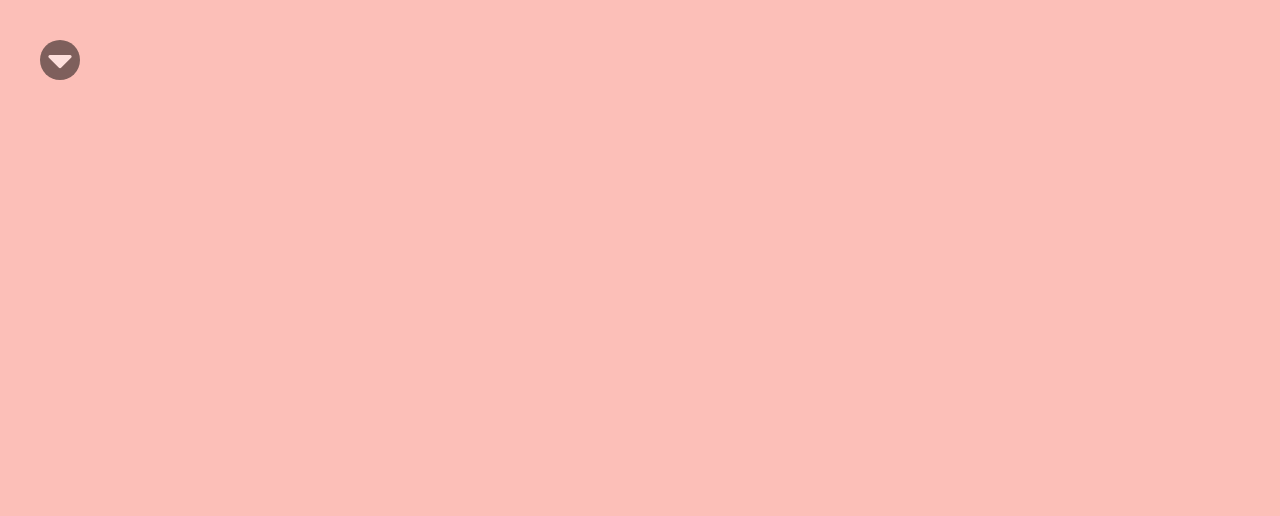
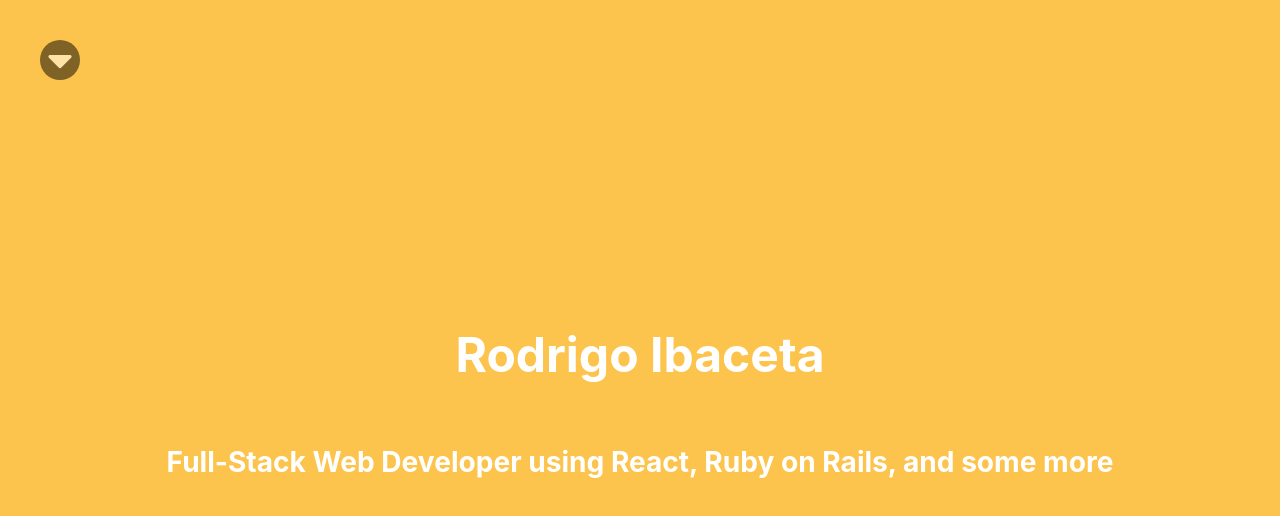
Before and after one commit to RokoVarano/portfolio-modern, a Next.js app: page / in a window 1280 px wide. Shown: the top 516 px of the page. Built offline with nearby package versions, Linux system fonts and the light colour scheme.

Commit message:
basic positioning

```diff
--- /dev/null
+++ b/components/AboutMe.tsx
@@ -0,0 +1,15 @@
+import React from 'react'
+import cssClass from './aboutme.module.scss';
+
+type Props = {}
+
+const AboutMe = (props: Props) => {
+  return (
+    <div className={cssClass.aboutme}>
+        <h1>Rodrigo Ibaceta</h1>
+        <h3>Full-Stack Web Developer using React, Ruby on Rails, and some more</h3>
+    </div>
+  )
+}
+
+export default AboutMe
--- /dev/null
+++ b/components/aboutme.module.scss
@@ -0,0 +1,13 @@
+@import '../styles/variables.scss';
+
+.aboutme {
+    width: 100%;
+    height: 100%;
+
+    display: flex;
+    flex-direction: column;
+    justify-content: center;
+    align-items: center;
+
+    margin: 0 5vh;
+}
--- a/components/section.module.scss
+++ b/components/section.module.scss
@@ -1,6 +1,9 @@
+@import '../styles/variables.scss';
+
 .section {
     position: relative;
     display: flex;
+    color: $font-item-color1;
     height: 100vh;
     width: 100vw;
 }
--- a/pages/index.tsx
+++ b/pages/index.tsx
@@ -1,4 +1,5 @@
 import type { NextPage } from 'next'
+import AboutMe from '../components/AboutMe'
 import BlurryBG from '../components/BlurryBG'
 import PhoneMenu from '../components/PhoneMenu'
 import PhoneMenuButton from '../components/PhoneMenuButton'
@@ -7,7 +8,8 @@
 const Home: NextPage = () => {
   const colors = {
     salmon: 'rgba(250, 128, 114, 0.5)',
-    teal: 'rgba(0, 128, 128, 0.5)'
+    teal: 'rgba(0, 128, 128, 0.5)',
+    orange: 'rgb(252, 196, 76)'
   }
 
   return (
@@ -16,11 +18,11 @@
       <BlurryBG/>
       <PhoneMenu/>
       <div className="indexcontainer">
-        <Section id="aboutMe" bgColor={colors.salmon}><></></Section>
+        <Section id="aboutMe" bgColor={colors.orange}><AboutMe/></Section>
         <Section id="projects" bgColor={colors.teal}><></></Section>
-        <Section id="certifications" bgColor={colors.salmon}><></></Section>
+        <Section id="certifications" bgColor={colors.orange}><></></Section>
         <Section id="contactMe" bgColor={colors.teal}><></></Section>
-        <Section id="resume" bgColor={colors.salmon}><></></Section>
+        <Section id="resume" bgColor={colors.orange}><></></Section>
       </div>
     </div>
   )
--- a/styles/variables.scss
+++ b/styles/variables.scss
@@ -1,7 +1,7 @@
 $main-color: white;
 $second-color: black;
 $third-color: rgba(0, 128, 128, 0.5);
-$fourth-color: rgba(250, 128, 114, 0.5);
+$fourth-color: rgb(252, 196, 76);
 
 $bg-color1: $main-color;
 $font-color1: $second-color;
```
